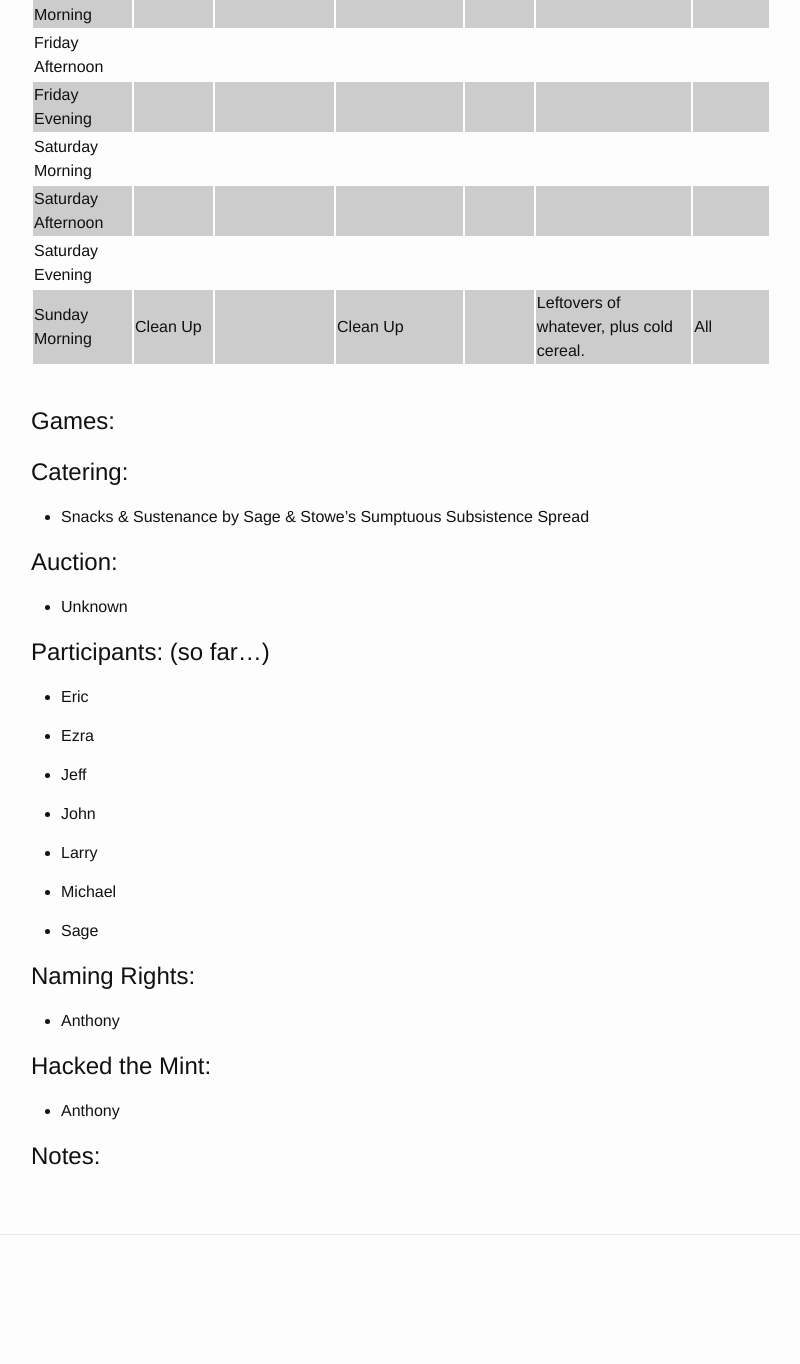
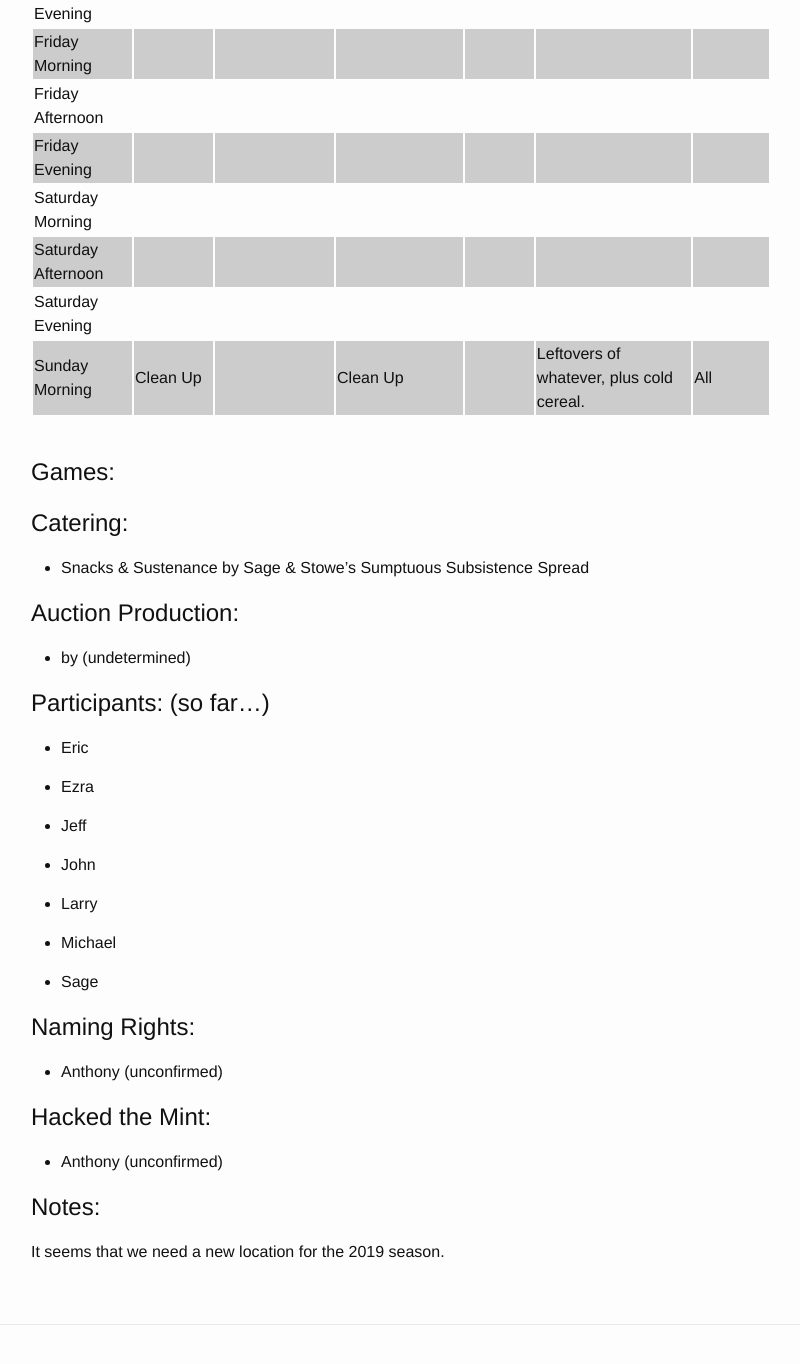
Before and after one commit to Geekend-PNW/geekend-pnw.github.com, a Jekyll site: the page built from _events/2019-06.md, in a window 1280 px wide and 1400 px high, scrolled down 418 px. Shown: the top 1364 px of the window, without its empty margins (239-1039 px from the left). Built offline with Jekyll 4.4.1, drawn with Linux system fonts in a browser that asks for light colours; before the commit the page ends 1728 px from its top, so only the background shows below that; some of the changed text lies outside the part shown.

Commit message:
making some more updates

```diff
--- a/_events/2019-06.md
+++ b/_events/2019-06.md
@@ -4,6 +4,8 @@ event_id: 2019-06
 redirect_from: [ / ]
 ---
 # Date: June 20th-23th, 2019
+
+# Lodging: (undetermined)
 
 # Schedule: (tentative)
 
@@ -15,16 +17,17 @@ redirect_from: [ / ]
 # Catering:
 - Snacks & Sustenance by Sage & Stowe’s Sumptuous Subsistence Spread
 
-# Auction:
-- Unknown
+# Auction Production:
+- by (undetermined)
 
 # Participants: (so far...)
 {% include player-list.md %}
 
 # Naming Rights:
-- Anthony
+- Anthony (unconfirmed)
 
 # Hacked the Mint:
-- Anthony
+- Anthony  (unconfirmed)
 
 # Notes:
+It seems that we need a new location for the 2019 season.
```
